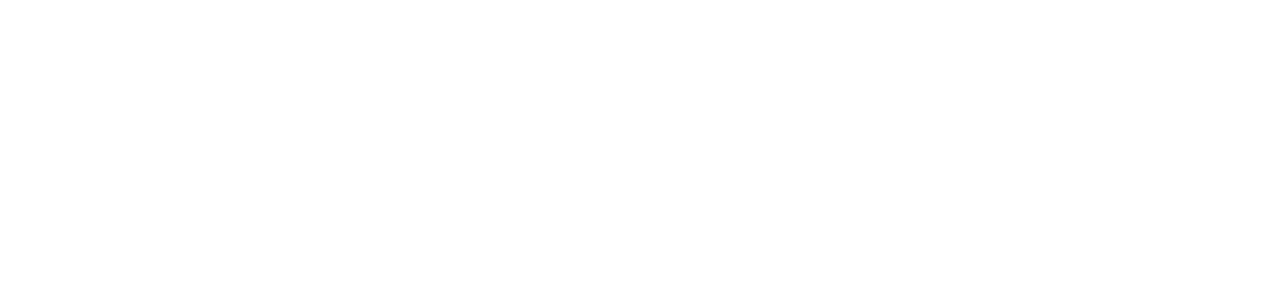
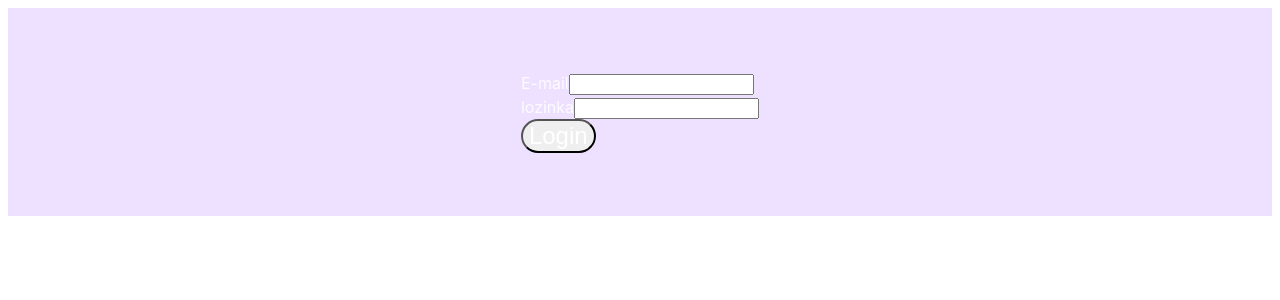
Before and after one commit to elab-development/klijentske-veb-tehnologije-2024-2022-0216-prodaja-karata, a React (Vite) app in the folder react-app/: page /login in a window 1280 px wide. Shown: the top 300 px of the page. Built offline with nearby package versions, Linux system fonts and the light colour scheme.

Commit message:
treci komit

```diff
--- /dev/null
+++ b/react-app/src/components/ReusableForma.tsx
@@ -0,0 +1,49 @@
+import React, { useState } from "react";
+import ReusableDugme from "./ReusableDugme";
+interface Polje {
+  id: string;
+  type: string;
+  label: string;
+}
+
+interface PoljePorps {
+  fields: Polje[];
+  onSubmit: (formData: Record<string, string>) => void;
+  submitButtonText: string;
+}
+
+const Forma: React.FC<PoljePorps> = ({
+  fields,
+  onSubmit,
+  submitButtonText,
+}) => {
+  const [formData, setFormData] = useState<Record<string, string>>({});
+
+  const handleChange = (e: React.ChangeEvent<HTMLInputElement>) => {
+    setFormData({ ...formData, [e.target.id]: e.target.value });
+  };
+
+  const handleSubmit = (e: React.FormEvent<HTMLFormElement>) => {
+    e.preventDefault();
+    onSubmit(formData);
+  };
+
+  return (
+    <form onSubmit={handleSubmit}>
+      {fields.map((field) => (
+        <div key={field.id}>
+          <label htmlFor={field.id}>{field.label}</label>
+          <input
+            type={field.type}
+            id={field.id}
+            onChange={handleChange}
+            value={formData[field.id] || ""}
+          />
+        </div>
+      ))}
+      <ReusableDugme text={submitButtonText} onClick={() => {}} />
+    </form>
+  );
+};
+
+export default Forma;
--- a/react-app/src/pages/Login.tsx
+++ b/react-app/src/pages/Login.tsx
@@ -1,14 +1,29 @@
+import React from "react";
+import ReusableForma from "../components/ReusableForma";
+import "../pages/css/Login.css";
 
-import NavBar from '../components/NavBar'
+const LoginForm: React.FC = () => {
+  const handleSubmit = (formData: { [key: string]: string }) => {
+    // Handle form submission here
+    console.log(formData);
+  };
 
-function Login() {
+  const loginFields = [
+    { id: "email", type: "email", label: "E-mail" },
+    { id: "sifra", type: "password", label: "lozinka" },
+  ];
+
   return (
     <div>
-      <NavBar />
-      <h1>Login</h1>
+      <div className="loginContainer">
+        <ReusableForma
+          fields={loginFields}
+          submitButtonText="Login"
+          onSubmit={handleSubmit}
+        />
+      </div>
+    </div>
+  );
+};
 
-    </div>
-  )
-}
-
-export default Login
+export default LoginForm;
--- /dev/null
+++ b/react-app/src/pages/css/Login.css
@@ -0,0 +1,94 @@
+.loginContainer {
+    background-color: rgba(238, 225, 255, 1);
+    display: flex;
+    width: 100%;
+    flex-direction: column;
+    align-items: center;
+    padding: 5% 5%;
+    box-sizing: border-box;
+  }
+
+  .formWrapper {
+    display: flex;
+    width: 100%;
+    max-width: 827px;
+    flex-direction: column;
+    margin: 0 auto;
+  }
+
+  .title {
+    color: rgba(100, 53, 209, 1);
+    font-size: clamp(2rem, 5vw, 3rem);
+    text-align: center;
+  }
+
+  .form {
+    border-radius: 20px;
+    background-color: rgba(10, 7, 95, 1);
+    display: flex;
+    margin-top: 28px;
+    flex-direction: column;
+    align-items: start;
+    font-size: clamp(1rem, 3vw, 2.25rem);
+    color: rgba(255, 255, 255, 1);
+    padding: 5%;
+    border: 2px solid rgba(85, 34, 204, 1);
+    box-sizing: border-box;
+  }
+
+  .inputField {
+    border-radius: 20px;
+    background-color: rgba(255, 255, 255, 1);
+    display: flex;
+    margin-top: 31px;
+    width: 100%;
+    max-width: 535px;
+    height: 54px;
+    border: 1px solid rgba(100, 53, 209, 1);
+  }
+
+  .passwordLabel {
+    margin-top: 48px;
+  }
+
+  .submitButton {
+    border-radius: 20px;
+    background-color: rgba(100, 53, 209, 1);
+    margin-top: 37px;
+    font-size: clamp(1rem, 2vw, 1.5rem);
+    padding: 0.5em 2em;
+    color: #fff;
+    border: none;
+    cursor: pointer;
+    align-self: center;
+  }
+
+  .visually-hidden {
+    position: absolute;
+    width: 1px;
+    height: 1px;
+    padding: 0;
+    margin: -1px;
+    overflow: hidden;
+    clip: rect(0, 0, 0, 0);
+    white-space: nowrap;
+    border: 0;
+  }
+
+  @media (max-width: 768px) {
+    .loginContainer {
+      padding: 10% 5%;
+    }
+
+    .form {
+      padding: 10% 5%;
+    }
+
+    .passwordLabel {
+      margin-top: 30px;
+    }
+
+    .submitButton {
+      width: 100%;
+    }
+  }
```
